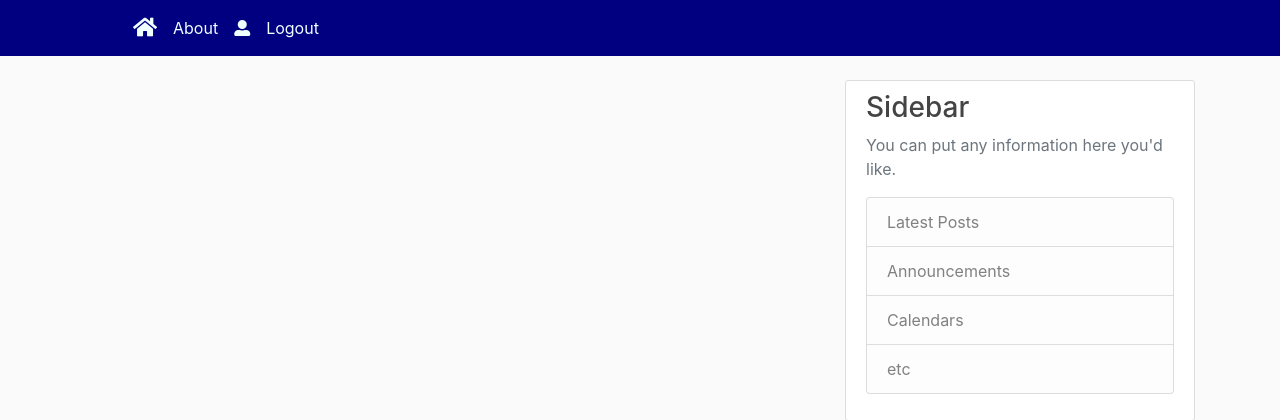
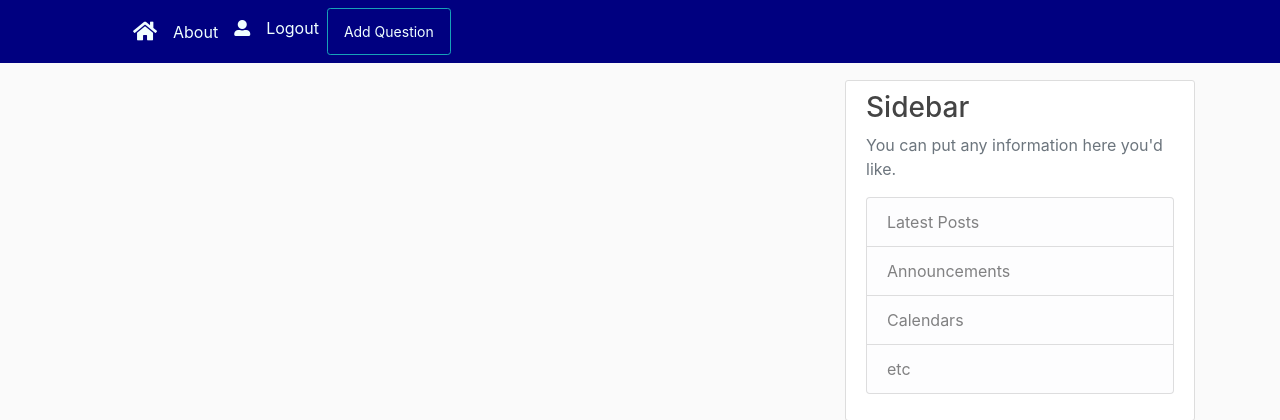
Before and after one commit to tanashikova/Ask-app, a Django app: page / in a window 1280 px wide. Shown: the top 420 px of the page. Run offline with Django 3.2, Linux system fonts and the light colour scheme; the visitor is signed in with stand-in values (Sample User, id 1); data that the repository does not hold is empty; parts of the project's set-up code (start-up, migrations or seed data) failed here and were passed over; some libraries are stand-ins or nearby versions.

Commit message:
adds create, delete, edit urls

```diff
--- a/home/templates/home/base.html
+++ b/home/templates/home/base.html
@@ -32,6 +32,7 @@
               {% if user.is_authenticated %}
                 <li><a class="nav-item nav-link" href="{% url 'profile' %}"><i class="fas fa-user-alt"></i></a></li>
                 <li><a class="nav-item nav-link" href="{% url 'logout' %}">Logout</a></li>
+                 <li><button class="btn btn-outline-info btn-sm"><a class="nav-item nav-link" href="{% url 'question-create' %}">Add Question</a></button><li>
               {% else %}
                 <li><a class="nav-item nav-link" href="{% url 'login' %}">Login</a></li>
                 <li><a class="nav-item nav-link" href="{% url 'register' %}">Sign Up</a></li>
--- a/home/templates/home/home.html
+++ b/home/templates/home/home.html
@@ -7,8 +7,7 @@
               <a class="mr-2" href="#">{{ question.author }}</a>
               <small class="text-muted">{{ question.date_posted | date:"F d" }}</small>
             </div>
-            <h2><a class="article-title" href="#">{{ question.title }}</a></h2>
-            <p class="article-content">{{ question.content }}</p>
+            <h2><a class="article-title" href="{% url 'question-detail' question.id %}">{{ question.question}}</a></h2>
           </div>
         </article>
 
--- a/home/urls.py
+++ b/home/urls.py
@@ -1,7 +1,12 @@
 from django.urls import path
 from . import views
+from .views import QuestionListView, QuestionDetailView, QuestionCreateView,  QuestionUpdateView, QuestionDeleteView
 
 urlpatterns = [
-     path('', views.home, name='home'),
+     path('', QuestionListView.as_view(), name='home'),
+     path('question/<int:pk>/', QuestionDetailView.as_view(), name='question-detail'),
+     path('question/new/', QuestionCreateView.as_view(), name='question-create'),
+     path('question/<int:pk>/update/', QuestionUpdateView.as_view(), name='question-update'),
+     path('question/<int:pk>/delete/', QuestionDeleteView.as_view(), name='question-delete'),
      path('about/', views.about, name='about'),
 ]
--- a/home/views.py
+++ b/home/views.py
@@ -1,6 +1,7 @@
 from django.shortcuts import render
 from .models import Question
-
+from django.views.generic import ListView, DetailView, CreateView, UpdateView, DeleteView
+from django.contrib.auth.mixins import LoginRequiredMixin, UserPassesTestMixin
 
 def home(request):
     questions = Question.objects.all()
@@ -8,3 +9,47 @@ def home(request):
 
 def about(request):
     return render(request, 'home/about.html')
+
+class QuestionListView(ListView):
+    model = Question
+    template_name = 'home/home.html'
+    context_object_name = 'questions'
+
+class QuestionDetailView(DetailView):
+    model = Question
+
+class QuestionCreateView(LoginRequiredMixin, CreateView):
+    model = Question
+    fields = ['question']
+
+    def form_valid(self, form):
+        form.instance.author = self.request.user
+        return super().form_valid(form)
+
+    def test_func(self):
+        question = self.get_object()
+        if self.request.user == question.author:
+            return True
+        return False
+class QuestionUpdateView(LoginRequiredMixin, UserPassesTestMixin, UpdateView):
+    model = Question
+    fields = ['question']
+
+    def form_valid(self, form):
+        form.instance.author = self.request.user
+        return super().form_valid(form)
+
+    def test_func(self):
+        question = self.get_object()
+        if self.request.user == question.author:
+            return True
+        return False
+class QuestionDeleteView(LoginRequiredMixin, UserPassesTestMixin, DeleteView):
+    model = Question
+    success_url = '/'
+
+    def test_func(self):
+        question = self.get_object()
+        if self.request.user == question.author:
+            return True
+        return False
--- a/users/templates/users/profile.html
+++ b/users/templates/users/profile.html
@@ -6,7 +6,7 @@
         <img class="rounded-circle z-depth-2"  src="{{ user.profile.image.url }}">
         <div class="media-body">
           <h2 class="account-heading">{{ user.username }}</h2>
-          <p class="text-secondary">{{ user.profile.join_date }}</p>
+          <p class="text-secondary">{{ user.profile.join_date | date:"F d, Y" }}</p>
         </div>
       </div>
       <form method="POST" enctype="multipart/form-data">
```
Also changed, not shown: home/models.py (+9 -4 lines), home/templates/home/question_confirm_delete.html (added, +16 -0 lines), home/templates/home/question_detail.html (added, +20 -0 lines), home/templates/home/question_form.html (added, +16 -0 lines), home/migrations/0002_auto_20210406_2048.py (added).
